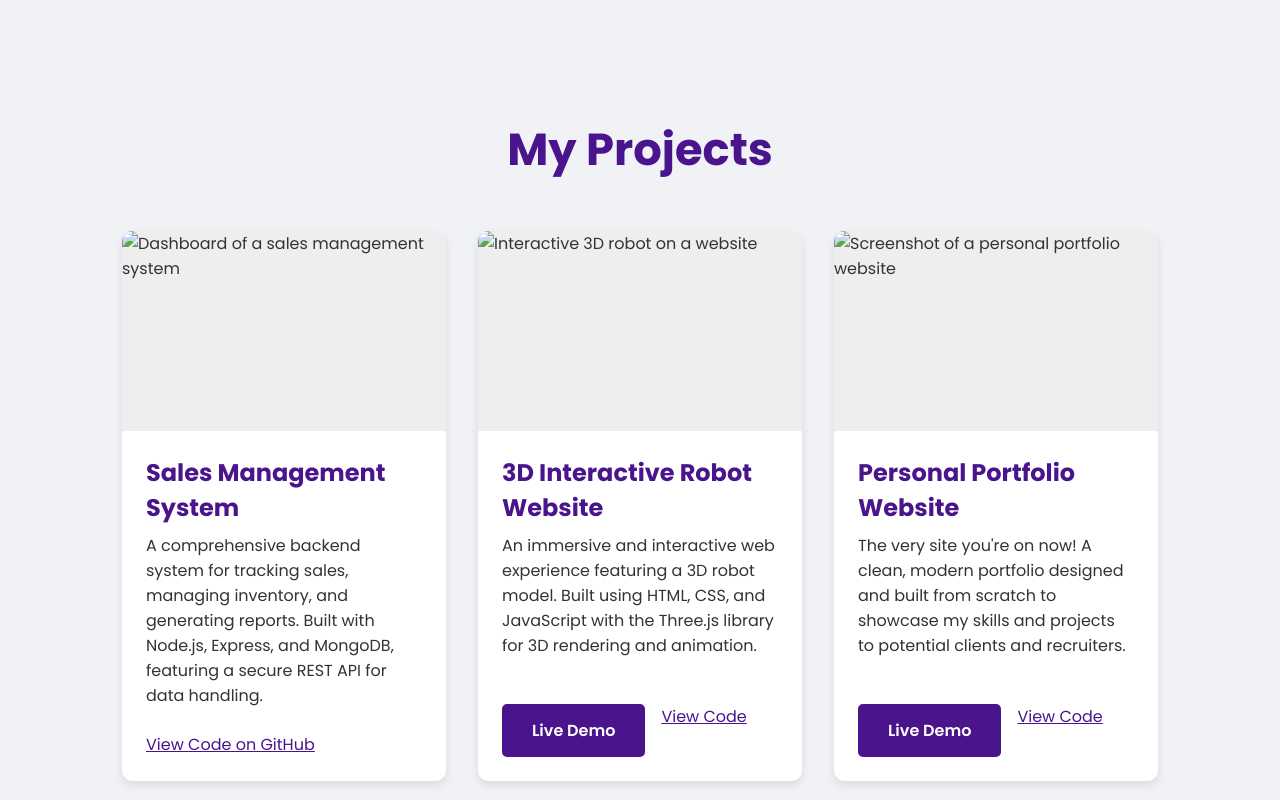
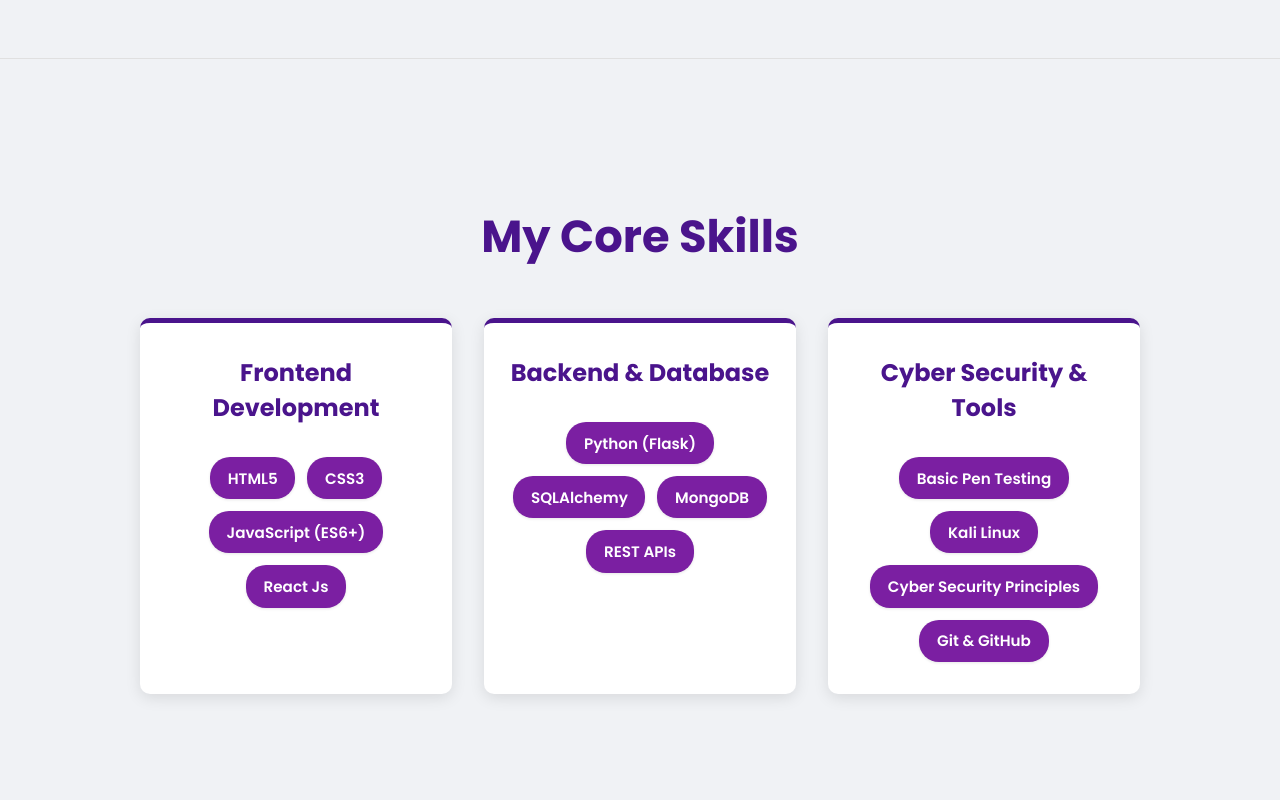
Before and after one commit to ShuBhaMSinGhSama/My-Portfolio-Website, a plain HTML site: page index.html in a window 1280 px wide. Shown: the part 1220-2020 px from the top of the page. Drawn offline with nearby package versions, Linux system fonts and the light colour scheme.

Commit message:
Few new updates

```diff
--- a/index.html
+++ b/index.html
@@ -18,8 +18,10 @@
             <div class="logo">Shubham Singh</div>
             <div class="hamburger">&#9776;</div>
             <ul>
+                <!-- Updated Navigation: Added #skills -->
                 <li><a href="#home">Home</a></li>
                 <li><a href="#about">About</a></li>
+                <li><a href="#skills">Skills</a></li>
                 <li><a href="#projects">Projects</a></li>
                 <li><a href="#contact">Contact</a></li>
             </ul>
@@ -32,7 +34,8 @@
                 <h1>Hi, I'm Shubham Singh</h1>
                 <h2>I am a passionate <span class="auto-type"></span></h2>
                 <p>
-                    A freelance developer based in Jabalpur, India. I build fast, responsive, and user-friendly websites to help businesses and individuals establish a strong online presence.
+                    A freelance developer based in Bhopal, India. I build fast, responsive, and user-friendly websites
+                    to help businesses and individuals establish a strong online presence.
                 </p>
                 <a href="#projects" class="btn">View My Work</a>
             </div>
@@ -46,8 +49,56 @@
         <section id="about">
             <h1>About Me</h1>
             <p>
-                As a Computer Science student at LNCT Group of Colleges, Bhopal, I have a deep passion for technology and problem-solving. My studies in IoT, Cyber Security, and Blockchain have given me a unique perspective on creating secure and efficient digital solutions. I am proficient in web technologies like HTML, CSS, and JavaScript, and I am dedicated to continuously learning and building practical, real-world applications.
-            </p>
+                I am a highly motivated B.Tech student at LNCT specializing in Computer Science (CSE-IoT), with academic
+                focus areas in Cybersecurity and Blockchain Technology. My primary technical strength is Full-Stack Web
+                Development, proficient across the stack using React, HTML, CSS, JavaScript, and building scalable
+                back-ends with Python (Flask), managing data with SQL and MongoDB. I am actively channeling this
+                expertise towards becoming a Penetration Tester, focusing on hands-on skills like Vulnerability
+                Assessment and Ethical Hacking. This is complemented by practical, project-based experience in the
+                Internet of Things (IoT) domain, enabling me to design and implement secure, multidisciplinary
+                solutions. </p>
+        </section>
+
+        <hr>
+
+        <!-- NEW AND UPDATED SKILLS SECTION -->
+        <section id="skills">
+            <h1>My Core Skills</h1>
+            <div class="skills-container">
+
+                <!-- Category: Frontend -->
+                <div class="skill-category">
+                    <h3>Frontend Development</h3>
+                    <div class="skill-list">
+                        <span class="skill-item">HTML5</span>
+                        <span class="skill-item">CSS3</span>
+                        <span class="skill-item">JavaScript (ES6+)</span>
+                        <span class="skill-item">React Js</span>
+                    </div>
+                </div>
+
+                <!-- Category: Backend (Updated for Python/Flask) -->
+                <div class="skill-category">
+                    <h3>Backend & Database</h3>
+                    <div class="skill-list">
+                        <span class="skill-item">Python (Flask)</span>
+                        <span class="skill-item">SQLAlchemy</span>
+                        <span class="skill-item">MongoDB</span>
+                        <span class="skill-item">REST APIs</span>
+                    </div>
+                </div>
+
+                <!-- Category: Cyber Security (New) -->
+                <div class="skill-category">
+                    <h3>Cyber Security & Tools</h3>
+                    <div class="skill-list">
+                        <span class="skill-item">Basic Pen Testing</span>
+                        <span class="skill-item">Kali Linux</span>
+                        <span class="skill-item">Cyber Security Principles</span>
+                        <span class="skill-item">Git & GitHub</span>
+                    </div>
+                </div>
+            </div>
         </section>
 
         <hr>
@@ -57,33 +108,41 @@
             <div class="projects-container">
 
                 <div class="project-card">
-                    <img src="sales-system.png" alt="Dashboard of a sales management system">
-                    <h3>Sales Management System</h3>
+                    <img src="Smslogo.png" alt="Dashboard of a sales management system">
+                    <h3>Sales Management System (Python)</h3>
                     <p>
-                        A comprehensive backend system for tracking sales, managing inventory, and generating reports. Built with Node.js, Express, and MongoDB, featuring a secure REST API for data handling.
+                        A comprehensive backend system for tracking sales, managing inventory, and generating reports.
+                        Built with Python, Flask, and MongoDB, featuring a secure REST API for data handling.
                     </p>
                     <div class="project-links">
-                        <a href="#" class="btn-secondary" target="_blank">View Code on GitHub</a>
+                        <a href="https://github.com/ShuBhaMSinGhSama/Sales-Management-System-WebApp" class="btn"
+                            target="_blank">GitHub Repo</a>
+                        <a href="#" class="btn-secondary" target="_blank">Webapp Link</a>
+
                     </div>
                 </div>
 
                 <div class="project-card">
-                    <img src="3d-robot.png" alt="Interactive 3D robot on a website">
-                    <h3>3D Interactive Robot Website</h3>
+                    <img src="PRD logo.jpg" alt="PRD logo">
+                    <h3>Projectile Recon Device</h3>
                     <p>
-                        An immersive and interactive web experience featuring a 3D robot model. Built using HTML, CSS, and JavaScript with the Three.js library for 3D rendering and animation.
+                        The PRD is a specialized, disposable IoT sensor platform designed to be deployed via projection,
+                        drop, or throw into dangerous, inaccessible environments (such as collapsed buildings, mines, or
+                        deep caves).
                     </p>
                     <div class="project-links">
-                        <a href="#" class="btn" target="_blank">Live Demo</a>
-                        <a href="#" class="btn-secondary" target="_blank">View Code</a>
+                        <a href="https://github.com/yash-goyal-0910/Projectile-Recon-Device" class="btn" target="_blank">GitHub Repo</a>
+                        <a href="#" class="btn-secondary" target="_blank">Website Link</a>
                     </div>
                 </div>
 
                 <div class="project-card">
-                    <img src="portfolio-ss.png" alt="Screenshot of a personal portfolio website">
+                    <img src="Ai stdy assit logo.png" alt="Study Assist. logo">
                     <h3>Personal Portfolio Website</h3>
                     <p>
-                        The very site you're on now! A clean, modern portfolio designed and built from scratch to showcase my skills and projects to potential clients and recruiters.
+                        AI Personal Study Assistant will be a lightweight tool that helps students organize, learn, and
+                        revise their subjects effectively with the help of AI. Unlike a generic chatbot, it will be
+                        customized for academic support.
                     </p>
                     <div class="project-links">
                         <a href="#" class="btn" target="_blank">Live Demo</a>
@@ -104,15 +163,19 @@
             <div class="contact-container">
                 <div class="contact-item">
                     <i class="fas fa-envelope contact-icon"></i>
-                    <a href="mailto:shubham.s@example.com">shubham.s@example.com</a>
+                    <a href="mailto:shubhamsingh090105@gmail.com">shubhamsingh090105@gmail.com</a>
                 </div>
                 <div class="contact-item">
                     <i class="fab fa-linkedin contact-icon"></i>
-                    <a href="#" target="_blank">LinkedIn Profile</a>
+                    <a href="https://www.linkedin.com/in/shubham-singh-1b54852a0" target="_blank">LinkedIn Profile</a>
                 </div>
                 <div class="contact-item">
                     <i class="fas fa-phone contact-icon"></i>
-                    <span>+91 98765 43210</span>
+                    <span>+91 70679 93125</span>
+                </div>
+                <div class="contact-item">
+                    <i class="fab fa-github contact-icon"></i>
+                    <a href="https://github.com/ShuBhaMSinGhSama" target="_blank">GitHub Profile</a>
                 </div>
             </div>
         </section>
@@ -127,4 +190,5 @@
     <script src="script.js"></script>
 
 </body>
+
 </html>
--- a/script.js
+++ b/script.js
@@ -1,30 +1,68 @@
+document.addEventListener('DOMContentLoaded', () => {
 
-var typed = new Typed(".auto-type", {
-    strings: ["Frontend Developer", "Problem Solver", "UI Designer"],
-    typeSpeed: 100,
-    backSpeed: 50,
-    loop: true
-});
+    // --- Mobile Navigation Toggle ---
+    const hamburger = document.querySelector('.hamburger');
+    const navUl = document.querySelector('nav ul');
 
+    hamburger.addEventListener('click', () => {
+        navUl.classList.toggle('nav-active');
+    });
 
+    // Close mobile nav when a link is clicked
+    navUl.querySelectorAll('li a').forEach(link => {
+        link.addEventListener('click', () => {
+            if (navUl.classList.contains('nav-active')) {
+                navUl.classList.remove('nav-active');
+            }
+        });
+    });
 
-const hamburger = document.querySelector('.hamburger');
-const navMenu = document.querySelector('nav ul');
+    // --- Typed.js for Auto-Typing Effect ---
+    const typeElement = document.querySelector('.auto-type');
+    if (typeElement) {
+        new Typed(typeElement, {
+            // Strings updated to reflect diverse skill set
+            strings: ["Python Developer", "Cyber Security Enthusiast", "Frontend Developer", "Problem Solver"],
+            typeSpeed: 75,
+            backSpeed: 50,
+            loop: true
+        });
+    }
 
+    // --- SCROLL SPY IMPLEMENTATION (IntersectionObserver) ---
+    const sections = document.querySelectorAll('section');
+    const navLinks = document.querySelectorAll('nav ul li a');
 
-hamburger.addEventListener('click', () => {
+    // Options for the Intersection Observer: triggers when 50% of the section is visible
+    const observerOptions = {
+        root: null,
+        rootMargin: '0px',
+        threshold: 0.5
+    };
 
-    navMenu.classList.toggle('nav-active');
-});
+    const observer = new IntersectionObserver((entries) => {
+        entries.forEach(entry => {
+            if (entry.isIntersecting) {
+                const currentSectionId = entry.target.id;
 
+                // 1. Remove 'active-link' from all links
+                navLinks.forEach(link => {
+                    link.classList.remove('active-link');
+                });
 
-const navLinks = document.querySelectorAll('nav ul li a');
+                // 2. Add 'active-link' to the link corresponding to the visible section
+                const activeLink = document.querySelector(`nav ul li a[href="#${currentSectionId}"]`);
+                if (activeLink) {
+                     activeLink.classList.add('active-link');
+                }
+            }
+        });
+    }, observerOptions);
 
-
-navLinks.forEach(link => {
-    link.addEventListener('click', () => {
-        if (navMenu.classList.contains('nav-active')) {
-            navMenu.classList.remove('nav-active');
+    // Attach the observer to all section elements
+    sections.forEach(section => {
+        if (section.id) {
+            observer.observe(section);
         }
     });
 });
--- a/style.css
+++ b/style.css
@@ -8,7 +8,7 @@
 --font-family: 'Poppins', sans-serif;
 }
 
-* {
+*{
 margin: 0;
 padding: 0;
 box-sizing: border-box;
@@ -63,7 +63,9 @@ nav ul li a {
 border-radius: 5px;
 }
 
-nav ul li a:hover {
+/* Scroll Spy Active Link Style */
+nav ul li a:hover,
+nav ul li a.active-link {
 color: var(--text-light);
 background-color: var(--primary-color);
 }
@@ -109,6 +111,59 @@ hr {
 
 #about p { text-align: center; font-size: 1.2rem; max-width: 800px; margin: 0 auto; }
 
+/* SKILLS SECTION STYLES (Professional Look) */
+#skills .skills-container {
+display: flex;
+justify-content: center;
+gap: 2rem;
+flex-wrap: wrap;
+max-width: 1000px;
+margin: 0 auto;
+}
+
+.skill-category {
+background-color: var(--surface-color);
+padding: 2rem 1.5rem;
+border-radius: 10px;
+box-shadow: 0 4px 15px rgba(0,0,0,0.1); /* Slightly stronger shadow */
+flex: 1;
+min-width: 250px;
+transition: transform 0.3s ease, box-shadow 0.3s ease;
+border-top: 5px solid var(--primary-color);
+}
+
+.skill-category:hover {
+transform: translateY(-5px);
+box-shadow: 0 8px 20px rgba(74, 20, 140, 0.2);
+}
+
+.skill-category h3 {
+color: var(--primary-color);
+margin-bottom: 1.5rem;
+text-align: center;
+font-size: 1.5rem;
+font-weight: 700;
+padding-bottom: 0.5rem;
+}
+
+.skill-list {
+display: flex;
+flex-wrap: wrap;
+gap: 0.75rem;
+justify-content: center;
+}
+
+.skill-item {
+background-color: var(--secondary-color);
+color: var(--text-light);
+padding: 0.6rem 1.1rem;
+border-radius: 20px;
+font-size: 0.95rem;
+font-weight: 600;
+transition: background-color 0.3s ease;
+box-shadow: 0 1px 3px rgba(0,0,0,0.1);
+}
+
 #projects .projects-container { display: grid; grid-template-columns: repeat(auto-fit, minmax(320px, 1fr)); gap: 2rem; }
 .project-card { background-color: var(--surface-color); border-radius: 10px; box-shadow: 0 4px 8px rgba(0,0,0,0.1); overflow: hidden; transition: transform 0.3s ease, box-shadow 0.3s ease; display: flex; flex-direction: column; }
 .project-card:hover { transform: translateY(-10px); box-shadow: 0 8px 25px rgba(74, 20, 140, 0.2); }
@@ -127,7 +182,7 @@ footer { text-align: center; padding: 2rem; margin-top: 4rem; background-color:
 
 .btn { display: inline-block; padding: 12px 28px; background-color: var(--primary-color); color: var(--text-light); text-decoration: none; border-radius: 5px; font-weight: 600; transition: background-color 0.3s ease; border: 2px solid var(--primary-color); }
 .btn:hover { background-color: var(--secondary-color); border-color: var(--secondary-color); }
-.btn-secondary { background-color: transparent; color: var(--primary-color); }
+.btn-secondary { background-color: transparent; color: var(--primary-color);  }
 .btn-secondary:hover { background-color: var(--primary-color); color: var(--text-light); }
 
 @media (max-width: 768px) {
@@ -136,4 +191,9 @@ footer { text-align: center; padding: 2rem; margin-top: 4rem; background-color:
 nav ul.nav-active { display: flex; }
 #home { flex-direction: column-reverse; text-align: center; }
 .home-left-section h1, .home-left-section h2 { text-align: center; }
+
+/* Skills mobile adjustment */
+.skill-category {
+min-width: 100%;
 }
+}
```
Also changed, not shown: Ai stdy assit logo.png (added), PRD logo.jpg (added), Smslogo.png (added). Lines whose indentation alone changed are shown as unchanged.
